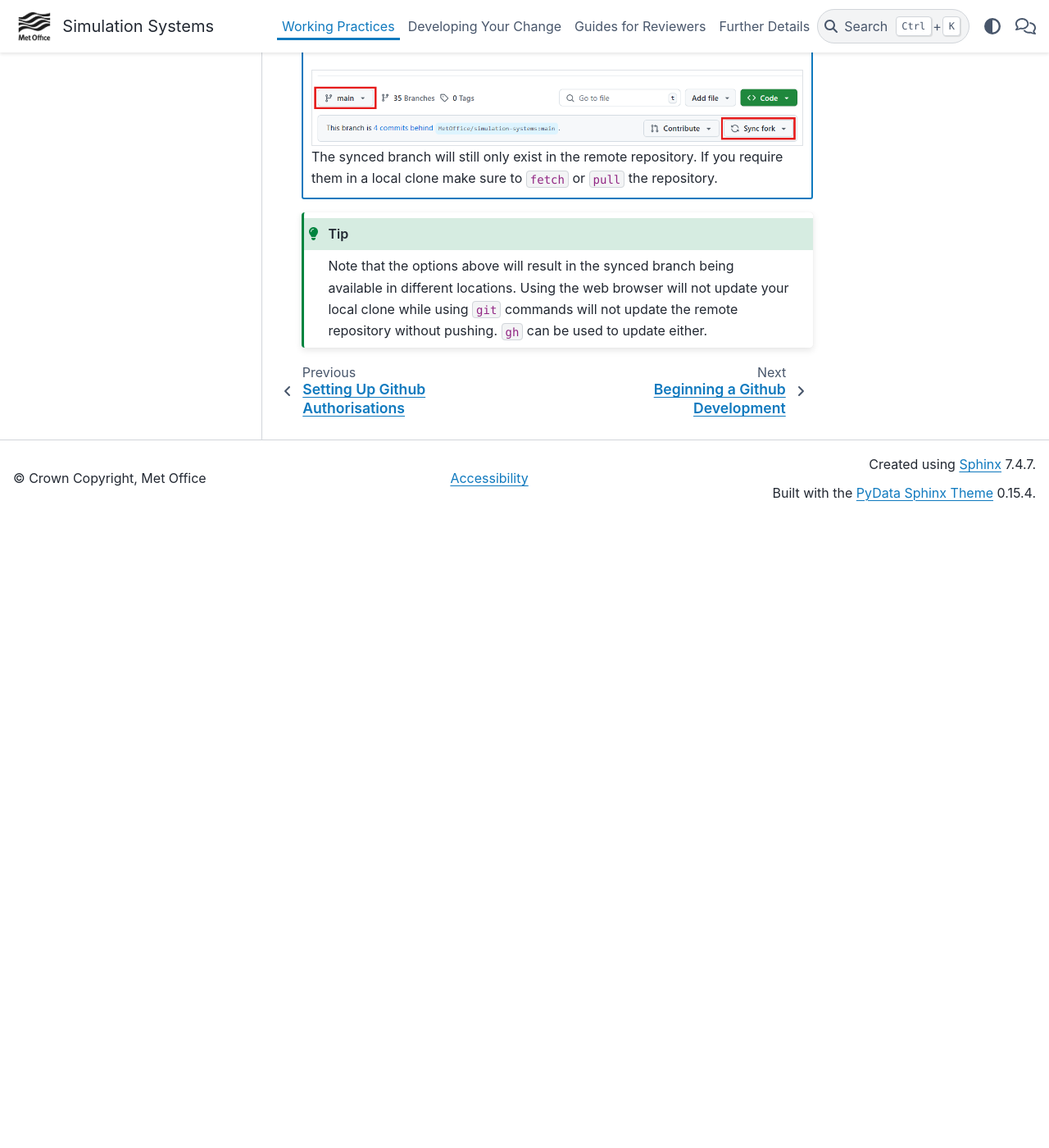
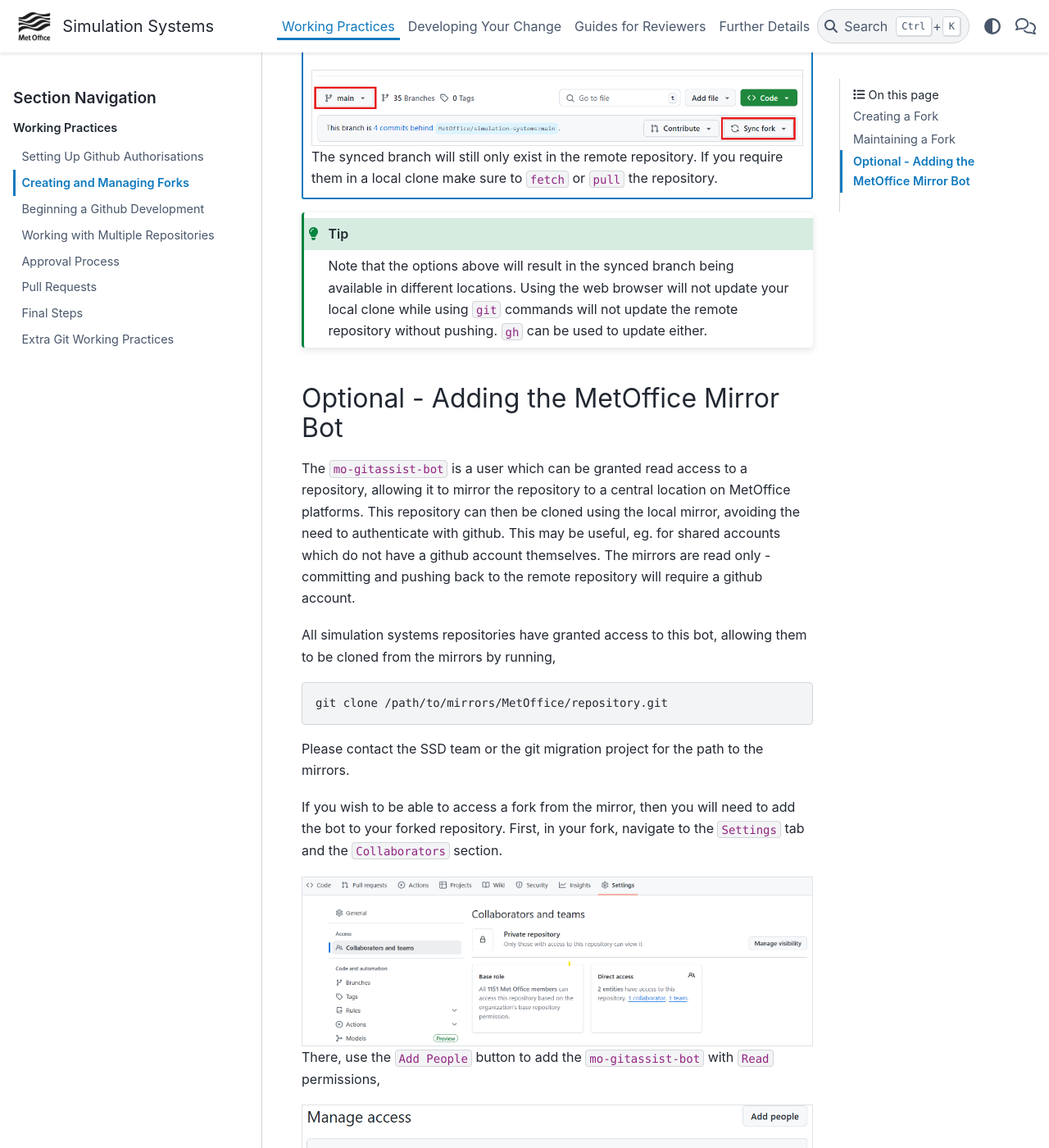
Before and after one commit to MetOffice/simulation-systems, a Sphinx documentation site: the page built from source/WorkingPractices/forking.rst, in a window 1280 px wide and 1400 px high, scrolled down 1952 px. Shown: the whole window at 82% size. Built offline with Sphinx 7.4.7 and the PyData theme 0.15.4, drawn with Linux system fonts in a browser that asks for light colours; before the commit the page ends 2582 px from its top, so only the background shows below that; some of the changed text lies outside the part shown.

Commit message:
Advice on MO mirroring bot (#455)
Co-authored-by: Jenny Hickson <61183013+jennyhickson@users.noreply.github.com>

```diff
--- a/source/WorkingPractices/forking.rst
+++ b/source/WorkingPractices/forking.rst
@@ -150,3 +150,60 @@ contains the newly released code.
     in different locations. Using the web browser will not update your
     local clone while using ``git`` commands will not update the remote
     repository without pushing. ``gh`` can be used to update either.
+
+
+Optional - Adding the MetOffice Mirror Bot
+------------------------------------------
+
+The ``mo-gitassist-bot`` is a user which can be granted read access to a
+repository, allowing it to mirror the repository to a central location on
+MetOffice platforms. This repository can then be cloned using the local mirror,
+avoiding the need to authenticate with github. This may be useful, eg. for
+shared accounts which do not have a github account themselves. The mirrors are
+read only - committing and pushing back to the remote repository will require a
+github account.
+
+All simulation systems repositories have granted access to this bot, allowing them to be
+cloned from the mirrors by running,
+
+.. code-block:: shell
+
+    git clone /path/to/mirrors/MetOffice/repository.git
+
+Please contact the SSD team or the git migration project for the path to the
+mirrors.
+
+If you wish to be able to access a fork from the mirror, then you will need to
+add the bot to your forked repository. First, in your fork, navigate to the
+``Settings`` tab and the ``Collaborators`` section.
+
+.. image:: images/gh_screenshots/collaborators_light.png
+    :class: only-light border
+
+.. image:: images/gh_screenshots/collaborators_dark.png
+    :class: only-dark border
+
+There, use the ``Add People`` button to add the ``mo-gitassist-bot`` with
+``Read`` permissions,
+
+.. image:: images/gh_screenshots/mo_bot_light.png
+    :class: only-light border
+
+.. image:: images/gh_screenshots/mo_bot_dark.png
+    :class: only-dark border
+
+To clone a fork from the mirrors requires a slightly different approach to
+normally cloning a fork.
+
+.. code-block:: shell
+
+    # First clone the mirror of the upstream repository
+    git clone /path/to/mirrors/MetOffice/repository.git && cd repository
+
+    # Fetch the fork and branch.
+    # fork-username is the username of the owner of the desired fork
+    # fork-branch is the branch to be checked out
+    git fetch origin <fork-username>/<fork-branch>
+
+    # Checkout the forked branch
+    git checkout FETCH_HEAD
```
Also changed, not shown: source/WorkingPractices/images/gh_screenshots/collaborators_dark.png (added), source/WorkingPractices/images/gh_screenshots/collaborators_light.png (added), source/WorkingPractices/images/gh_screenshots/mo_bot_dark.png (added), source/WorkingPractices/images/gh_screenshots/mo_bot_light.png (added).
